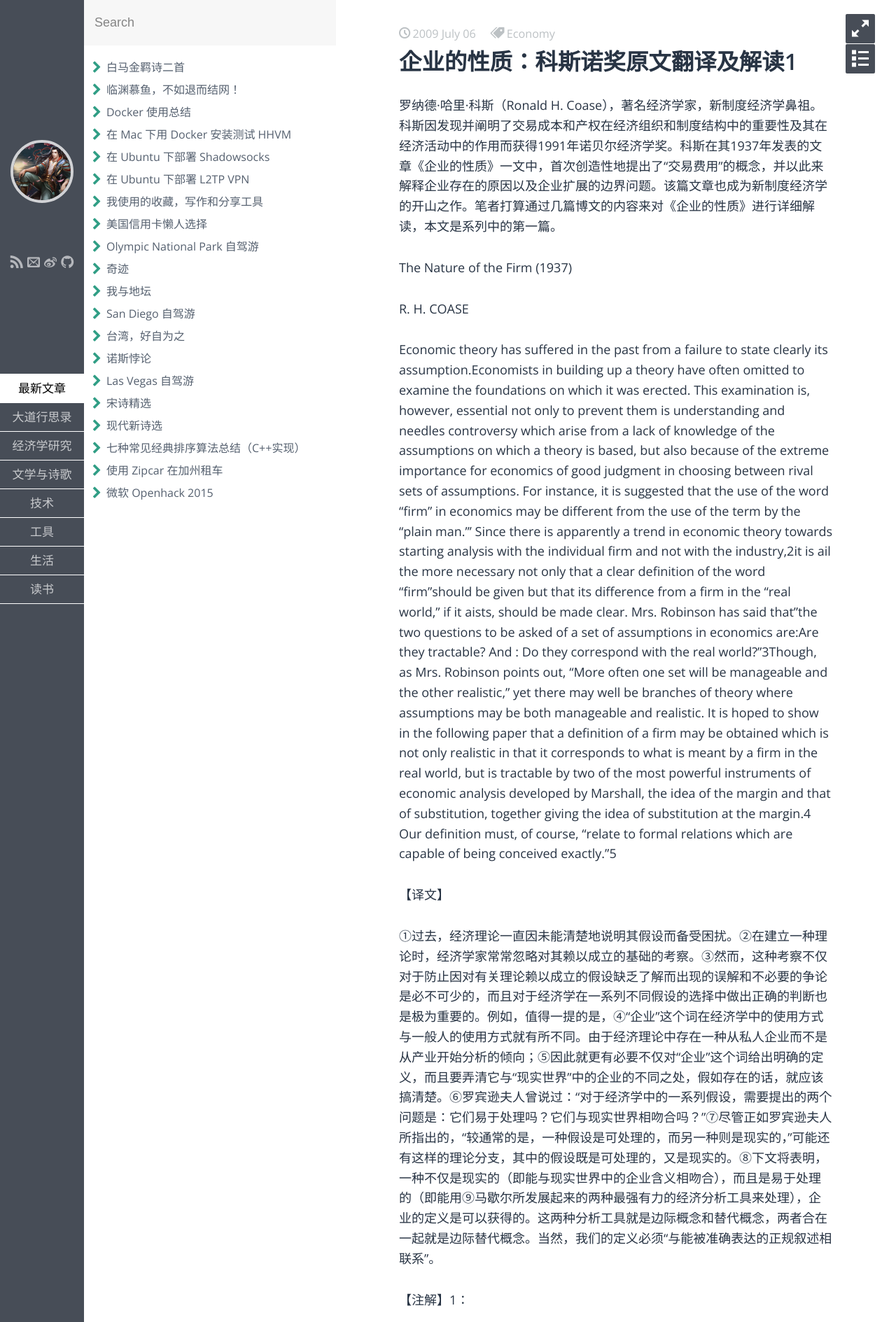
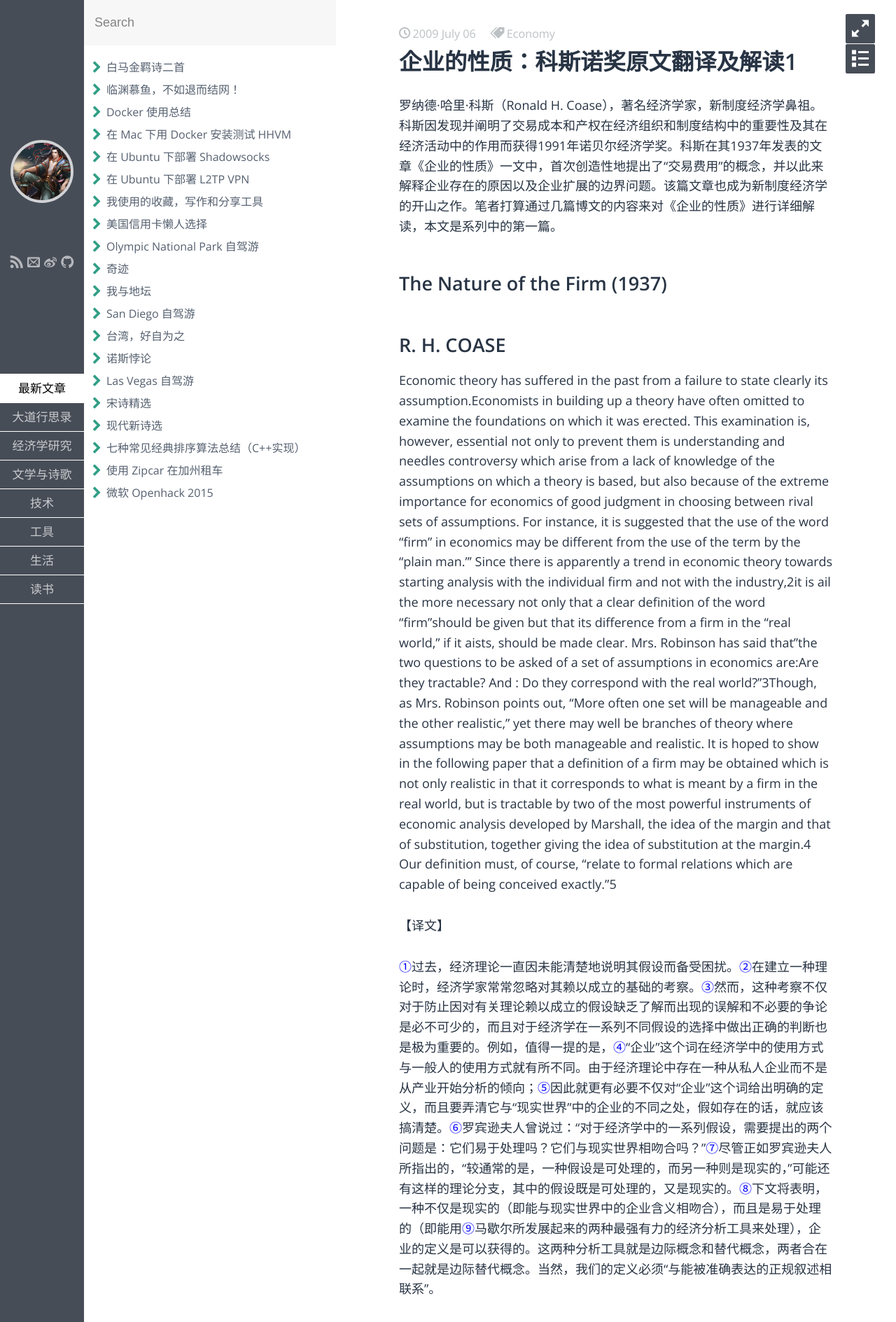
Before and after one commit to fzuo/baimafujinji, a Jekyll site: the page built from _posts/economy/2009-07-06-nature-of-firm-01.md, in a window 1280 px wide. Shown: the top 1889 px of the page at 70% size. Built offline with Jekyll 4.4.1, drawn with Linux system fonts in a browser that asks for light colours; some web fonts are replaced; some of the changed lines change nothing that is shown; some of the changed text lies outside the part shown.

Commit message:
Update 2009-07-06-nature-of-firm-01.md

```diff
--- a/_posts/economy/2009-07-06-nature-of-firm-01.md
+++ b/_posts/economy/2009-07-06-nature-of-firm-01.md
@@ -8,9 +8,9 @@
 
 罗纳德·哈里·科斯（Ronald H.  Coase），著名经济学家，新制度经济学鼻祖。科斯因发现并阐明了交易成本和产权在经济组织和制度结构中的重要性及其在经济活动中的作用而获得1991年诺贝尔经济学奖。科斯在其1937年发表的文章《企业的性质》一文中，首次创造性地提出了“交易费用”的概念，并以此来解释企业存在的原因以及企业扩展的边界问题。该篇文章也成为新制度经济学的开山之作。笔者打算通过几篇博文的内容来对《企业的性质》进行详细解读，本文是系列中的第一篇。
 
-The Nature of the Firm (1937)
+## The Nature of the Firm (1937)
 
-R. H. COASE
+## R. H. COASE
 
 
 
@@ -19,10 +19,10 @@
 
 【译文】
 
-①过去，经济理论一直因未能清楚地说明其假设而备受困扰。②在建立一种理论时，经济学家常常忽略对其赖以成立的基础的考察。③然而，这种考察不仅对于防止因对有关理论赖以成立的假设缺乏了解而出现的误解和不必要的争论是必不可少的，而且对于经济学在一系列不同假设的选择中做出正确的判断也是极为重要的。例如，值得一提的是，④“企业”这个词在经济学中的使用方式与一般人的使用方式就有所不同。由于经济理论中存在一种从私人企业而不是从产业开始分析的倾向；⑤因此就更有必要不仅对“企业”这个词给出明确的定义，而且要弄清它与“现实世界”中的企业的不同之处，假如存在的话，就应该搞清楚。⑥罗宾逊夫人曾说过：“对于经济学中的一系列假设，需要提出的两个问题是：它们易于处理吗？它们与现实世界相吻合吗？”⑦尽管正如罗宾逊夫人所指出的，“较通常的是，一种假设是可处理的，而另一种则是现实的，”可能还有这样的理论分支，其中的假设既是可处理的，又是现实的。⑧下文将表明，一种不仅是现实的（即能与现实世界中的企业含义相吻合），而且是易于处理的（即能用⑨马歇尔所发展起来的两种最强有力的经济分析工具来处理），企业的定义是可以获得的。这两种分析工具就是边际概念和替代概念，两者合在一起就是边际替代概念。当然，我们的定义必须“与能被准确表达的正规叙述相联系”。
+<span style="color:blue">①</span>过去，经济理论一直因未能清楚地说明其假设而备受困扰。<span style="color:blue">②</span>在建立一种理论时，经济学家常常忽略对其赖以成立的基础的考察。<span style="color:blue">③</span>然而，这种考察不仅对于防止因对有关理论赖以成立的假设缺乏了解而出现的误解和不必要的争论是必不可少的，而且对于经济学在一系列不同假设的选择中做出正确的判断也是极为重要的。例如，值得一提的是，<span style="color:blue">④</span>“企业”这个词在经济学中的使用方式与一般人的使用方式就有所不同。由于经济理论中存在一种从私人企业而不是从产业开始分析的倾向；<span style="color:blue">⑤</span>因此就更有必要不仅对“企业”这个词给出明确的定义，而且要弄清它与“现实世界”中的企业的不同之处，假如存在的话，就应该搞清楚。<span style="color:blue">⑥</span>罗宾逊夫人曾说过：“对于经济学中的一系列假设，需要提出的两个问题是：它们易于处理吗？它们与现实世界相吻合吗？”<span style="color:blue">⑦</span>尽管正如罗宾逊夫人所指出的，“较通常的是，一种假设是可处理的，而另一种则是现实的，”可能还有这样的理论分支，其中的假设既是可处理的，又是现实的。<span style="color:blue">⑧</span>下文将表明，一种不仅是现实的（即能与现实世界中的企业含义相吻合），而且是易于处理的（即能用<span style="color:blue">⑨</span>马歇尔所发展起来的两种最强有力的经济分析工具来处理），企业的定义是可以获得的。这两种分析工具就是边际概念和替代概念，两者合在一起就是边际替代概念。当然，我们的定义必须“与能被准确表达的正规叙述相联系”。
 
 
-【注解】1：
+<span style="color:blue">【注解】1：
 
 ①西方经济学家们在研究经济理论过程中普遍利用“假设”对需要研究的问题给予命题，也就是首先设定“提问”，可是过去的经济理论或经济学家们没有很好的说明这种假设，经济学家在研究经济现象、经济规律时候，设定一系列“假设”又是非常必要的。
 
@@ -44,17 +44,17 @@
 
 边际替代率是指在保持同等效用水平的条件下，消费者增加一单位某种商品的消费可以代替的另一种商品的消费量。它是无差异曲线的斜率。边际替代率是指在产量保持不变的前提条件下，增加一单位某种生产要素可以代替的另外一种要素的数量。通常，由于生产过程中投入的生产要素是不完全替代的，随着一种生产要素数量的增加，该要素对另外一种要素的边际替代率是递减的。例如完全替代的两种商品，它们之间的边际替代率为一常数，这时无差异曲线为一直线，斜率不变。这种情形表明消费者关心的是两种商品的总数量，而非其差异。又例如完全互补的两种商品，它们之间不存在任何替代，而是始终以一种固定比例捆绑消费。这是其无差异曲线就呈现为一直角线。好比说左鞋和右鞋、牙膏和牙刷。
 
-⑨马歇尔：阿尔弗雷德·马歇尔(Alfred Marshall，1842-1924)是19世纪末20世纪初的英国及至世界最著名的经济学家。当代经济学的创立者，现代微观经济学体系的奠基人，剑桥学派和新古典学派的创始人。
+⑨马歇尔：阿尔弗雷德·马歇尔(Alfred Marshall，1842-1924)是19世纪末20世纪初的英国及至世界最著名的经济学家。当代经济学的创立者，现代微观经济学体系的奠基人，剑桥学派和新古典学派的创始人。</span>
 
 
 【评注】
 
-•Part0：序言——明确研究命题
-     •明确研究的命题——企业的性质
-     •明确研究的方法——边际与替代
-     •期望达到的效果
-             –假设易于处理
-             –假设符合实际
+## Part0：序言——明确研究命题
+* 明确研究的命题——企业的性质
+* 明确研究的方法——边际与替代
+* 期望达到的效果
+** 假设易于处理
+** 假设符合实际
 
 I
 
```
